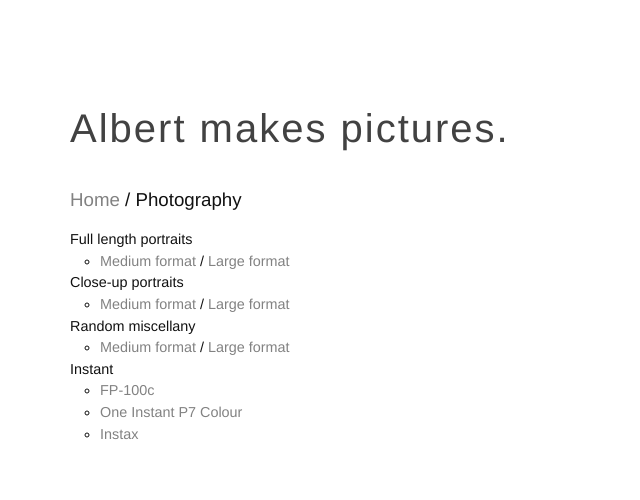
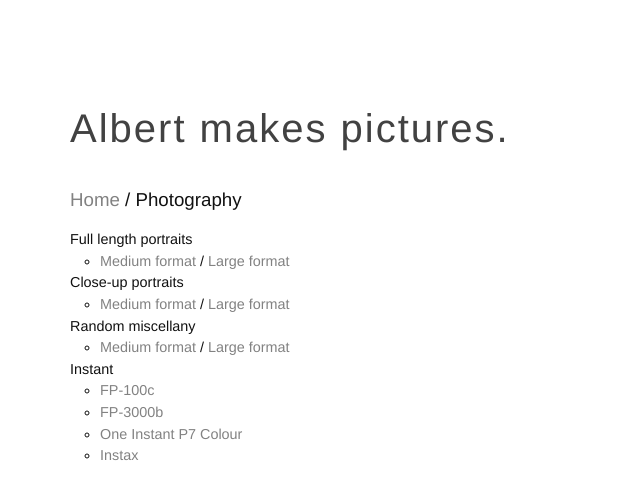
Before and after one commit to acornelissen/acornelissen.github.io, a Jekyll site: the page built from ph.md, in a window 1280 px wide. Shown: the top 500 px of the page, without its empty margins (0-640 px from the left). Built offline with Jekyll 4.4.1, drawn with Linux system fonts in a browser that asks for light colours.

Commit message:
Some new photos, part deux

```diff
--- a/ph.md
+++ b/ph.md
@@ -13,6 +13,6 @@ layout: home
     - [Medium format](/ph/mf/misc.html) / [Large format](/ph/lf/misc.html)
 - Instant
     - [FP-100c](/ph/instant/fp100c.html)
-    <!--- [FP-3000b](/ph/instant/fp3000b.html) -->
+    - [FP-3000b](/ph/instant/fp3000b.html)
     - [One Instant P7 Colour](/ph/instant/oip7.html)
     - [Instax](/ph/instant/instax.html)
--- a/ph/instant/fp3000b.html
+++ b/ph/instant/fp3000b.html
@@ -3,6 +3,5 @@ layout: gallery
 gallery_name: "Instant / FP-3000b"
 ---
 
-<!--
-{% include image.html url="/assets/ph/instant/fp3000b/1.jpg" description="A21 Overpass [Shen Hao TZ45-II, Nikkor SW 90mm f8 - Fomapan 100]" %}
--->
+
+{% include image.html url="/assets/ph/instant/fp3000b/1.jpg" description="Magical streetlight [[Polaroid Land Camera 190]]" %}
```
Also changed, not shown: assets/ph/instant/fp3000b/1.jpg (added).
